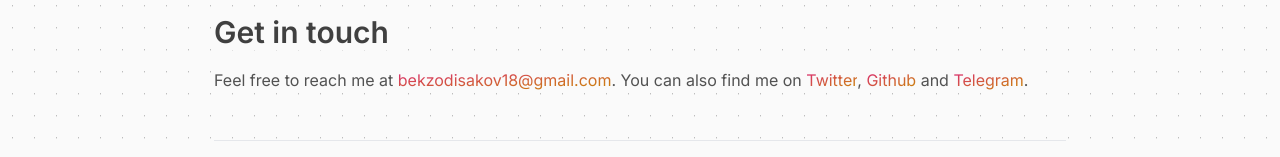
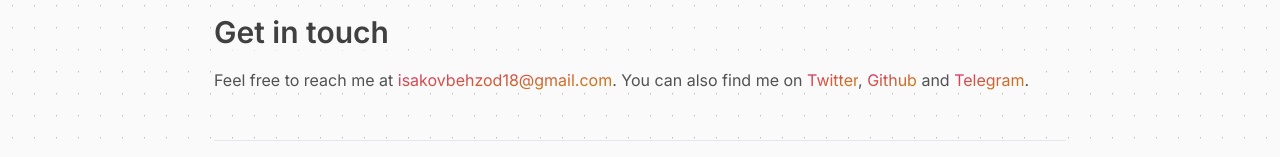
Before and after one commit to BehzodIsakov/my_website, a Next.js app: page / in a window 1280 px wide. Shown: the part 2662-2819 px from the top of the page. Built offline with nearby package versions, Linux system fonts and the light colour scheme.

Commit message:
Contact links: update

```diff
--- a/components/Footer.tsx
+++ b/components/Footer.tsx
@@ -4,12 +4,12 @@ export default function Footer() {
       <h2>Get in touch</h2>
       <address className='w-fit not-italic bg-primary dark:bg-primary-dark'>
         Feel free to reach me at{" "}
-        <a href='mailto: bekzodisakov18@gmail.com' className='text-gradient'>
-          bekzodisakov18@gmail.com
+        <a href='mailto: isakovbehzod18@gmail.com' className='text-gradient'>
+          isakovbehzod18@gmail.com
         </a>
         . You can also find me on{" "}
         <a
-          href='https://twitter.com/yusufisakov'
+          href='https://x.com/yusufisakov'
           target='_blank'
           className='text-gradient'
         >
@@ -17,7 +17,7 @@ export default function Footer() {
         </a>
         ,{" "}
         <a
-          href='https://github.com/BekzodIsakov'
+          href='https://github.com/BehzodIsakov'
           target='_blank'
           className='text-gradient'
         >
```
